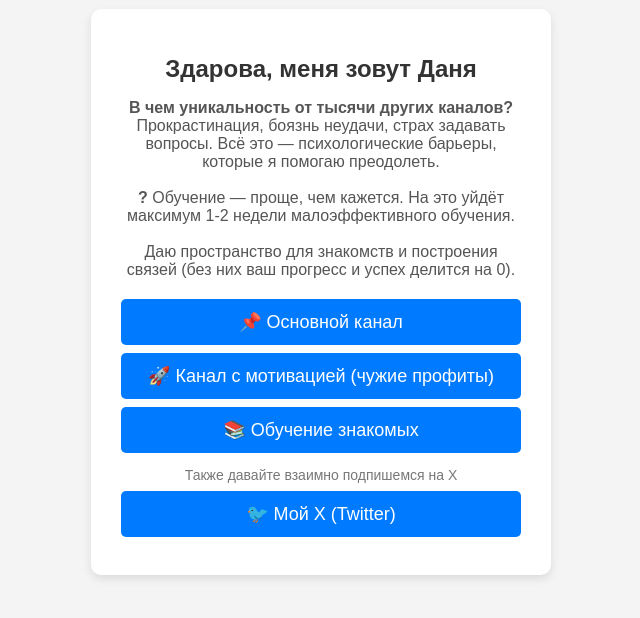
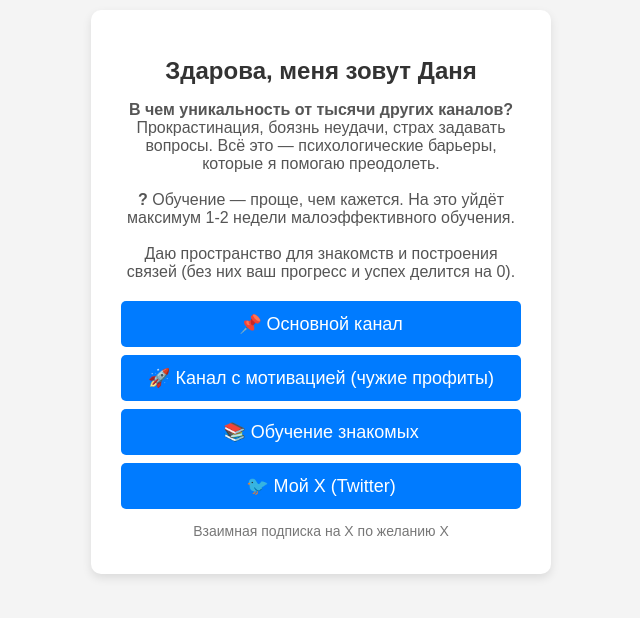
Before and after one commit to minchc/Bulo4kalink, a plain HTML site: page index.html in a window 1280 px wide. Shown: the part 128-746 px from the top of the page, without its empty margins (319-959 px from the left). Drawn offline with Linux system fonts and the light colour scheme.

Commit message:
Update index.html

```diff
--- a/index.html
+++ b/index.html
@@ -69,9 +69,8 @@
         <a class="link" href="https://t.me/+dUMjXEKb8D80ODdi" target="_blank">📌 Основной канал</a>
         <a class="link" href="https://t.me/+mKfrhStrva45NmQy" target="_blank">🚀 Канал с мотивацией (чужие профиты)</a>
         <a class="link" href="https://t.me/+da-adIKugAwzYzdi" target="_blank">📚 Обучение знакомых</a>
-
-        <p class="small-text"> Также давайте взаимно подпишемся на X</p>
         <a class="link" href="https://twitter.com/your_username" target="_blank">🐦 Мой X (Twitter)</a>
+                <p class="small-text"> Взаимная подписка на Х по желанию X</p>
     </div>
 </body>
 </html>
```
